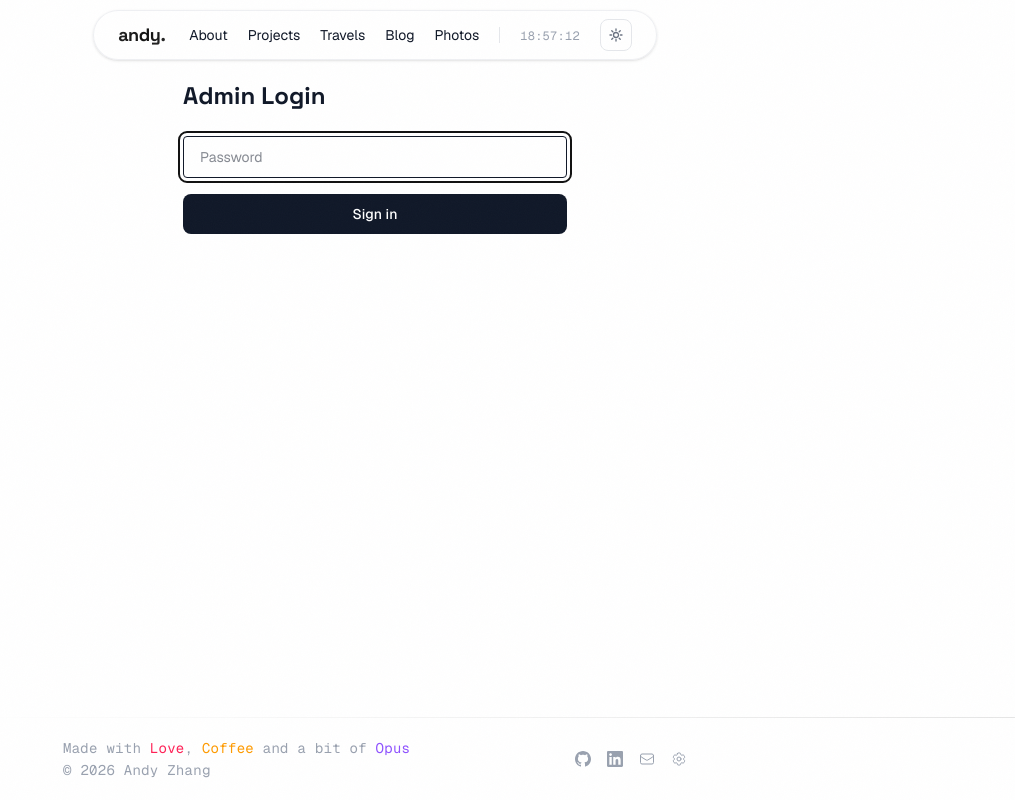
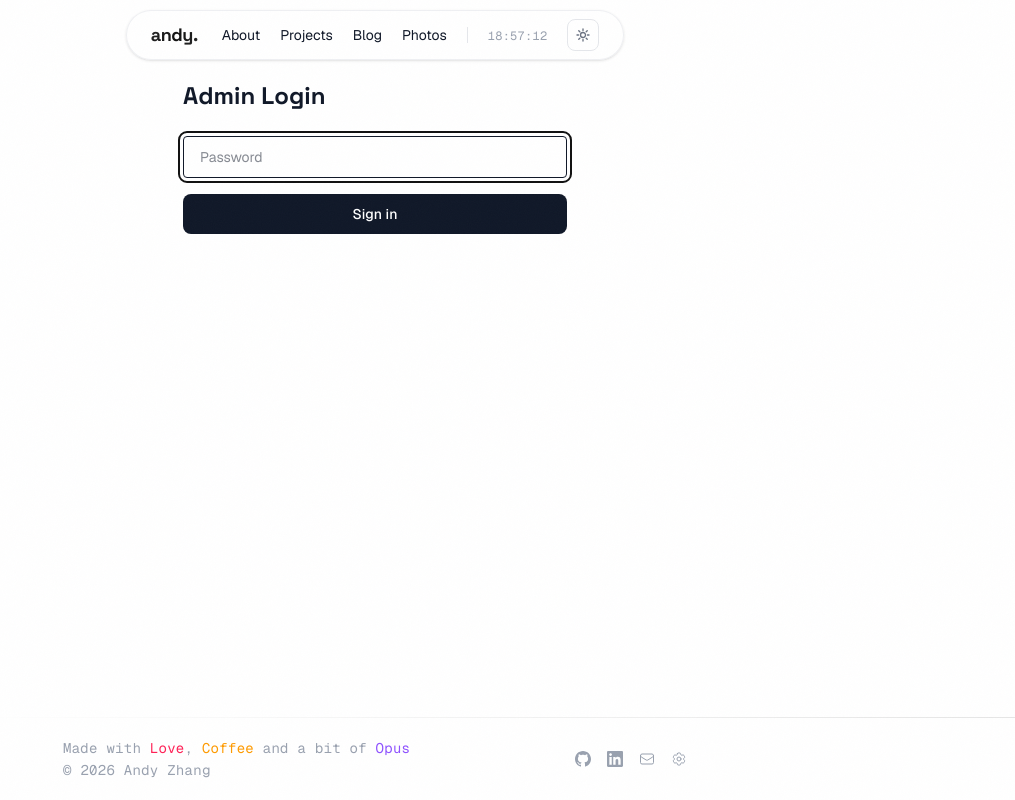
Before and after one commit to ChinesePrince07/andypandy-site, a Next.js app: page /admin in a window 1280 px wide. Shown: the whole page, without its empty margins (265-1280 px from the left). Built offline with nearby package versions, Linux system fonts and the light colour scheme; no server answers.

Commit message:
chore: remove travel tab from navigation

```diff
--- a/components/header.tsx
+++ b/components/header.tsx
@@ -9,7 +9,6 @@ import LiveClock from "./live-clock";
 const links = [
   { href: "/", label: "About" },
   { href: "/projects", label: "Projects" },
-  { href: "/travels", label: "Travels" },
   { href: "/blog", label: "Blog" },
   { href: "https://pics.andypandy.org", label: "Photos" },
 ];
```
